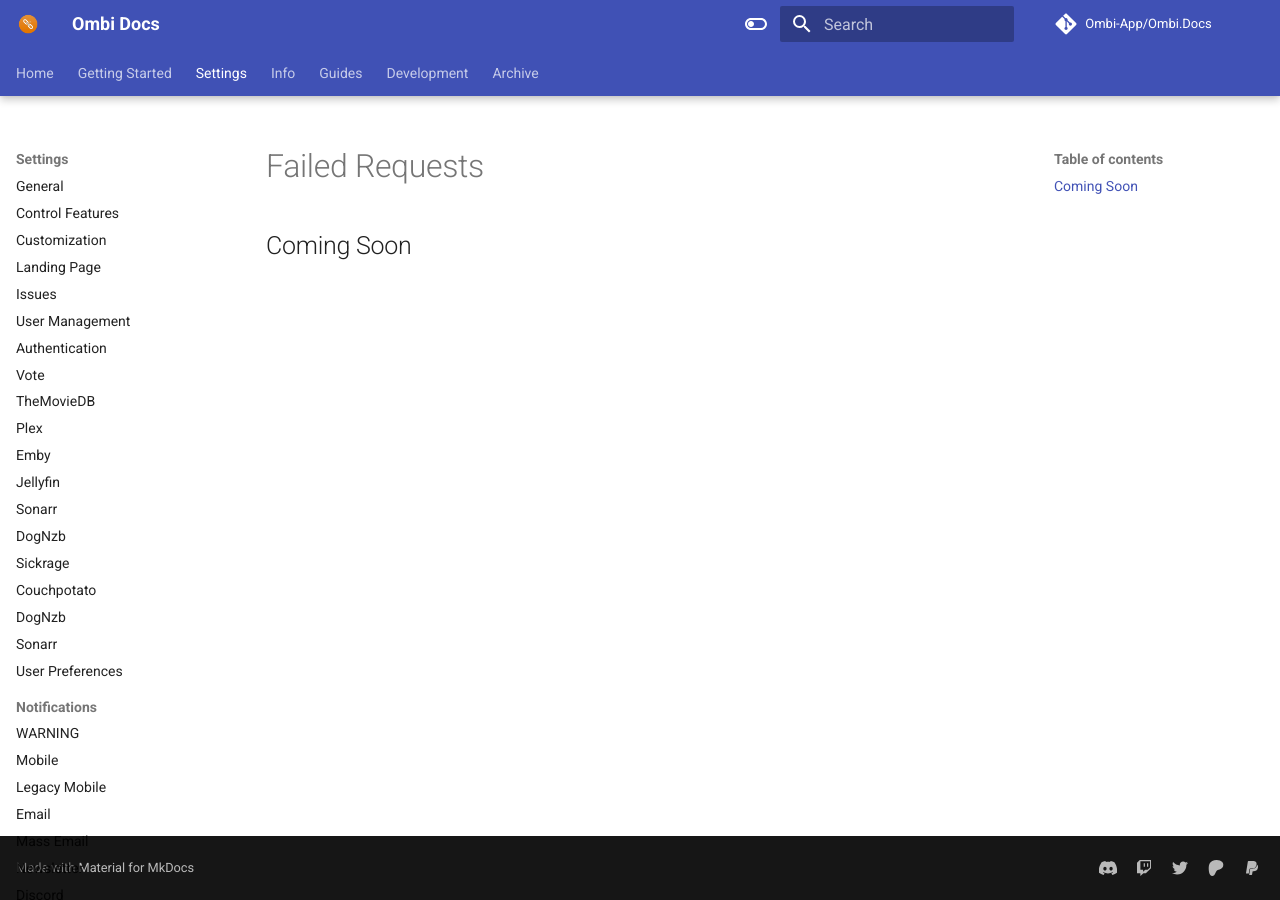
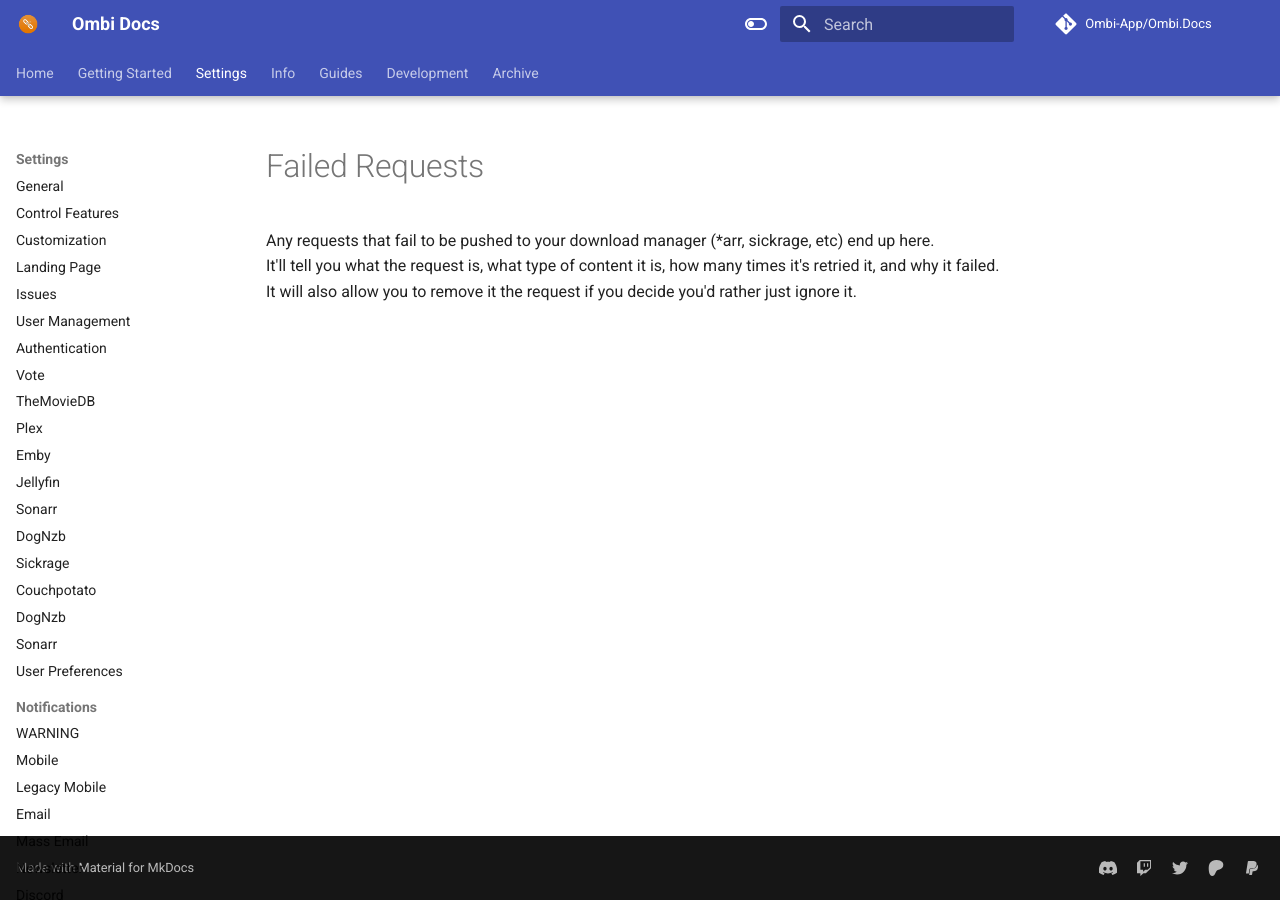
Before and after one commit to Ombi-app/Ombi.Docs, an MkDocs documentation site: the page built from docs/settings/failedrequests.md, in a window 1280 px wide. Built offline with MkDocs 1.6.1 and Material for MkDocs 9.7.7, drawn with Linux system fonts in a browser that asks for light colours; comment, search, counter and statistics services are not loaded.

Commit message:
Update failed requests

```diff
--- a/docs/settings/failedrequests.md
+++ b/docs/settings/failedrequests.md
@@ -1,3 +1,5 @@
 # Failed Requests
 
-## Coming Soon
+Any requests that fail to be pushed to your download manager (*arr, sickrage, etc) end up here.
+It'll tell you what the request is, what type of content it is, how many times it's retried it, and why it failed.
+It will also allow you to remove it the request if you decide you'd rather just ignore it.
```
